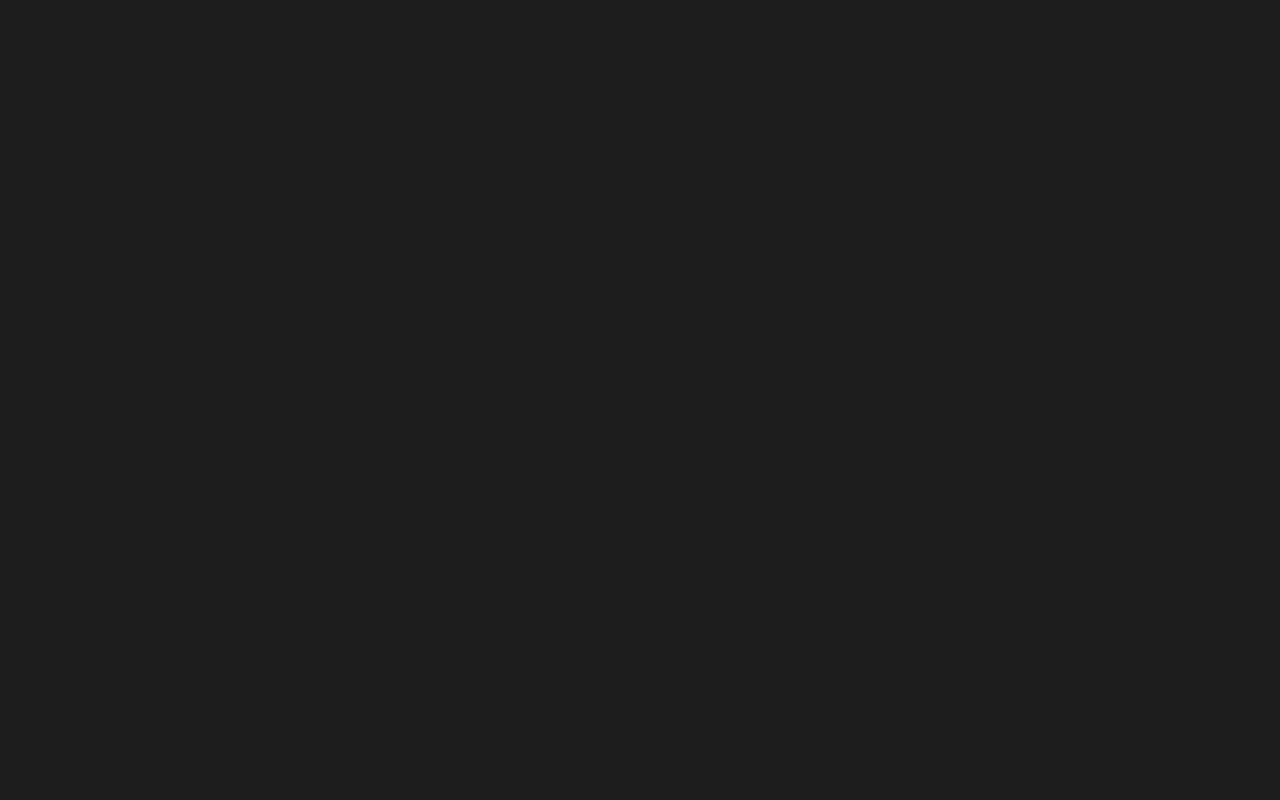
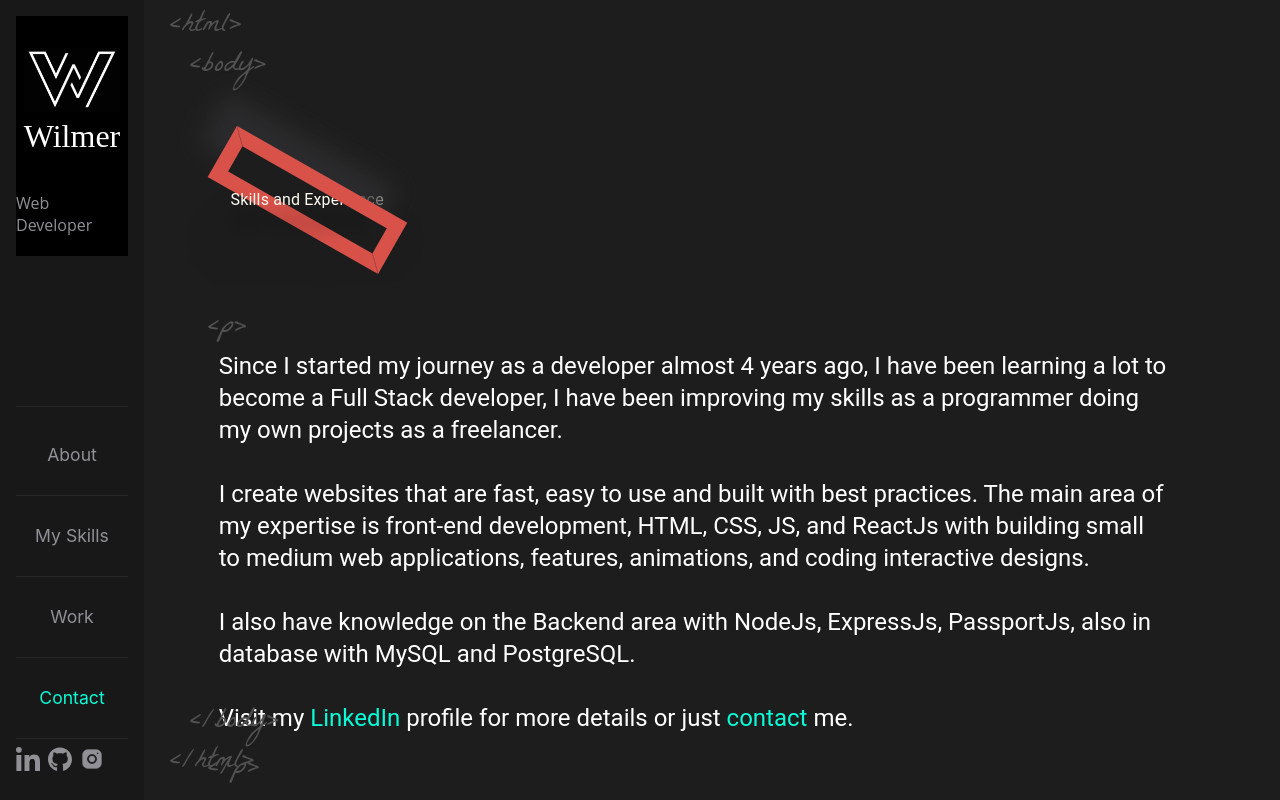
Before and after one commit to Wharem85/portafolio, a Next.js app: page /skills in a window 1280 px wide. Built offline with nearby package versions, Linux system fonts and the light colour scheme.

Commit message:
Se agrego la pagina de skills

```diff
--- a/package.json
+++ b/package.json
@@ -24,6 +24,7 @@
     "next-images": "^1.8.4",
     "react": "18.2.0",
     "react-dom": "18.2.0",
+    "react-helmet": "^6.1.0",
     "sass": "^1.56.1",
     "styled-components": "^5.3.6"
   }
--- /dev/null
+++ b/src/assets/styles/About.module.scss
@@ -0,0 +1,174 @@
+@import "vars";
+
+.Aboutme {
+    color: $--text-hover;
+	font-weight: 500;
+	letter-spacing: 2px;
+}
+
+.Aboutme::before {
+  content: '<html>';
+	font-family: $--font-etiqueta;
+	color: $--text-etiqueta;
+	font-size: 1.8rem;
+	position: absolute;
+	left: 170px;
+	top: 0;
+}
+
+.Aboutme::after {
+  content: '</html>';
+	font-family: $--font-etiqueta;
+	color: $--text-etiqueta;
+	font-size: 1.8rem;
+	position: absolute;
+	top: 92%;
+	left: 170px;
+}
+
+.aboutme::before {
+  content: '<body>';
+	font-family: $--font-etiqueta;
+	color: $--text-etiqueta;
+	font-size: 1.8rem;
+	position: absolute;
+	left: 190px;
+	top: 40px;
+}
+
+.aboutme::after {
+  content: '</body>';
+	font-family: $--font-etiqueta;
+	color: $--text-etiqueta;
+	font-size: 1.8rem;
+	position: absolute;
+	top: 87%;
+	left: 190px;
+}
+
+.content {
+  margin-left: 150px;
+}
+
+.about-text {
+  margin-left: 60px;
+  padding-top: 40px;
+}
+
+.about-text::before {
+  content: '<p>';
+	font-family: $--font-etiqueta;
+	color: $--text-etiqueta;
+	font-size: 1.8rem;
+	position: absolute;
+	margin-top: -3rem;
+}
+
+.about-text::after {
+  content: '</p>';
+	font-family: $--font-etiqueta;
+	color: $--text-etiqueta;
+	font-size: 1.8rem;
+	position: absolute;
+	margin-left: 0;
+}
+
+.text {
+  font-family: $--font-family;
+	color: $--white;
+}
+
+.About {
+	font-family: $--font-family;
+}
+
+.About::before {
+  content: '<h1>';
+	font-family: $--font-etiqueta;
+	color: $--text-etiqueta;
+	font-size: 1.8rem;
+	position: absolute;
+	margin-left: 50px;
+	margin-top: -190px;
+}
+
+.About::after {
+  content: '</h1>';
+	font-family: $--font-etiqueta;
+	color: $--text-etiqueta;
+	font-size: 1.8rem;
+	position: absolute;
+	margin-top: -4.5rem;
+	margin-left: 50px;
+}
+
+.header{
+	width: 100%;
+	transform: translateY(-50%);
+    margin-top: 400px;
+	.span{
+		font-size: 5rem;
+		color: $--text-hover;
+        font-family: $--font-family;
+        letter-spacing: 4px;
+		text-align: center;
+		text-transform: uppercase;
+		font-weight: 900;
+	}
+}
+
+.glitch {
+	position: absolute;
+	top: -170px;
+	left: 50px;
+	width: 80%;
+	color: $--text-hover;
+}
+
+.glitch-window{
+	position: absolute;
+	top: -170px;
+	left: 48px;
+	width: 80%;
+	color: $--text-hover;
+	z-index: 99;
+	text-shadow: 2px 0 $--background-grey, -1px 0 rgb(132, 0, 255), -2px 0 green;
+	overflow: hidden;
+	animation: crt-me 2800ms infinite linear alternate-reverse;
+}
+
+@keyframes crt-me {
+	 0% {
+        clip: rect(31px, 9999px, 94px, 0)
+    }
+    10% {
+        clip: rect(112px, 9999px, 76px, 0)
+    }
+    20% {
+        clip: rect(85px, 9999px, 77px, 0)
+    }
+    30% {
+        clip: rect(27px, 9999px, 97px, 0)
+    }
+    40% {
+        clip: rect(64px, 9999px, 98px, 0)
+    }
+    50% {
+        clip: rect(61px, 9999px, 85px, 0)
+    }
+    60% {
+        clip: rect(99px, 9999px, 114px, 0)
+    }
+    70% {
+        clip: rect(34px, 9999px, 115px, 0)
+    }
+    80% {
+        clip: rect(98px, 9999px, 129px, 0)
+    }
+    90% {
+        clip: rect(43px, 9999px, 96px, 0)
+    }
+    100% {
+        clip: rect(82px, 9999px, 64px, 0)
+    }
+}
--- /dev/null
+++ b/src/assets/styles/Skill.module.scss
@@ -0,0 +1,123 @@
+@import "vars";
+
+.Skill::before {
+	content: '<html>';
+	font-family: $--font-etiqueta;
+	color: $--text-etiqueta;
+	font-size: 1.8rem;
+	position: absolute;
+	left: 170px;
+	top: 0;
+}
+
+.Skill::after {
+	content: '</html>';
+	font-family: $--font-etiqueta;
+	color: $--text-etiqueta;
+	font-size: 1.8rem;
+	position: absolute;
+	top: 92%;
+	left: 170px;
+}
+
+.skill::before {
+	content: '<body>';
+	font-family: $--font-etiqueta;
+	color: $--text-etiqueta;
+	font-size: 1.8rem;
+	position: absolute;
+	left: 190px;
+	top: 40px;
+}
+
+.skill::after {
+	content: '</body>';
+	font-family: $--font-etiqueta;
+	color: $--text-etiqueta;
+	font-size: 1.8rem;
+	position: absolute;
+	top: 87%;
+	left: 190px;
+}
+
+.title {
+  color: #fffbf1;
+  text-shadow: 0 20px 25px #2e2e31, 0 40px 60px #2e2e31;
+  font-size: 40px;
+  font-weight: bold;
+  text-decoration: none;
+  letter-spacing: -3px;
+  margin: 0;
+  position: absolute;
+  top: 25%;
+  left: 24%;
+  transform: translateX(-50%) translateY(-50%);
+}
+
+.title::before,
+.title::after {
+  content: '';
+  padding: .9em .4em;
+  position: absolute;
+  left: 50%;
+  width: 100%;
+  top: 50%;
+  display: block;
+  border: 15px solid red;
+  transform: translateX(-50%) translateY(-50%) rotate(0deg);
+  animation: 10s infinite alternate ease-in-out tipsy;
+}
+
+.title::before {
+  border-color: #d9524a #d9524a rgba(0, 0, 0, 0) rgba(0, 0, 0, 0);
+  z-index: -1;
+}
+
+.title::after {
+  border-color: rgba(0, 0, 0, 0) rgba(0, 0, 0, 0) #d9524a #d9524a;
+  box-shadow: 25px 25px 25px rgba(46, 46, 49, .8);
+}
+
+@keyframes tipsy {
+  0% {
+    transform: translateX(-50%) translateY(-50%) rotate(0deg);
+  }
+  100% {
+    transform: translateX(-50%) translateY(-50%) rotate(360deg);
+  }
+}
+
+.content-text {
+	margin-top: 350px;
+	z-index: 999;
+}
+
+.content-text::before {
+	content: '<p>';
+	font-family: $--font-etiqueta;
+	color: $--text-etiqueta;
+	font-size: 1.8rem;
+	position: absolute;
+	margin-top: -3rem;
+	z-index: -10;
+}
+
+.content-text::after {
+	content: '</p>';
+	font-family: $--font-etiqueta;
+	color: $--text-etiqueta;
+	font-size: 1.8rem;
+	position: absolute;
+	z-index: -10;
+}
+
+.textSkill {
+	font-family: $--font-family;
+	color: $--white;
+	font-size: 20px;
+	transform: translateX(1%) translateY(0%);
+}
+
+.link {
+	color: $--text-hover;
+}
--- /dev/null
+++ b/src/components/Skills.jsx
@@ -0,0 +1,13 @@
+import React from 'react';
+import Box from '@mui/material/Box';
+import SkillText from '@containers/SkillText';
+
+const Skills = () => {
+	return (
+		<Box ml={26}>
+			<SkillText />
+		</Box>
+	);
+};
+
+export default Skills;
--- a/src/containers/Present.jsx
+++ b/src/containers/Present.jsx
@@ -1,5 +1,6 @@
 import React from 'react';
 import { Box, Typography } from '@mui/material';
+import { Helmet } from 'react-helmet';
 import styles from '@styles/Present.module.scss';
 
 const Present = () => {
--- /dev/null
+++ b/src/containers/SkillText.jsx
@@ -0,0 +1,39 @@
+import React from 'react';
+import {Box, Typography} from '@mui/material';
+import Link from 'next/link';
+import styles from '@styles/Skill.module.scss';
+
+const SkillText = () => {
+	return (
+		<Box className={styles.SkillText}>
+			<Box className={styles['content-title']}>
+				<Typography className={styles.title}>
+					<span>Skills and Experience</span>
+				</Typography>
+			</Box>
+			<Box className={styles['content-text']}>
+				<Typography className={styles.textSkill} variant="h5" gutterBottom>
+					<span>Since I started my journey as a developer almost 4 years ago, I have been learning a lot to </span><br />
+					<span>become a Full Stack developer, I have been improving my skills as a programmer doing </span><br />
+					<span>my own projects as a freelancer.</span><br />
+					<br />
+					<span>I create websites that are fast, easy to use and built with best practices. The main area of</span><br />
+					<span>my expertise is front-end development, HTML, CSS, JS, and ReactJs with building small </span><br />
+					<span>to medium web applications, features, animations, and coding interactive designs.</span><br />
+					<br />
+					<span>I also have knowledge on the Backend area with NodeJs, ExpressJs, PassportJs, also in </span><br />
+					<span>database with MySQL and PostgreSQL.</span><br />
+					<br />
+					<span>
+						Visit my <a className={styles.link} rel="Linkedin" href="https://linkedin.com/in/wmonterrozo">
+								LinkedIn
+							</a> profile for more details or just <Link className={styles.link} rel="contact" href="/contact">
+								contact
+							</Link> me.</span><br />
+				</Typography>
+			</Box>
+		</Box>
+	);
+};
+
+export default SkillText;
--- a/src/pages/skills.js
+++ b/src/pages/skills.js
@@ -1,10 +1,25 @@
 import React from 'react';
+import Sidebar from '@components/Sidebar';
+import { createTheme, ThemeProvider, Box } from "@mui/material";
+import Skills from '@components/Skills';
+import styles from '@styles/Skill.module.scss'
 
 const skills = () => {
+	const darkTheme = createTheme({
+    palette: {
+      mode: 'dark',
+    },
+  });
+
 	return (
-		<div>
-
-		</div>
+		<ThemeProvider theme={darkTheme}>
+			<Sidebar />
+			<Box className={styles.Skill}>
+				<Box className={styles.skill}>
+					<Skills />
+				</Box>
+			</Box>
+		</ThemeProvider>
 	);
 };
 
```
Also changed, not shown: src/containers/About.jsx (added, +46 -0 lines), src/pages/about.js (+8 -1 lines), 1 other file (tests, documents, lock files or other folders).
